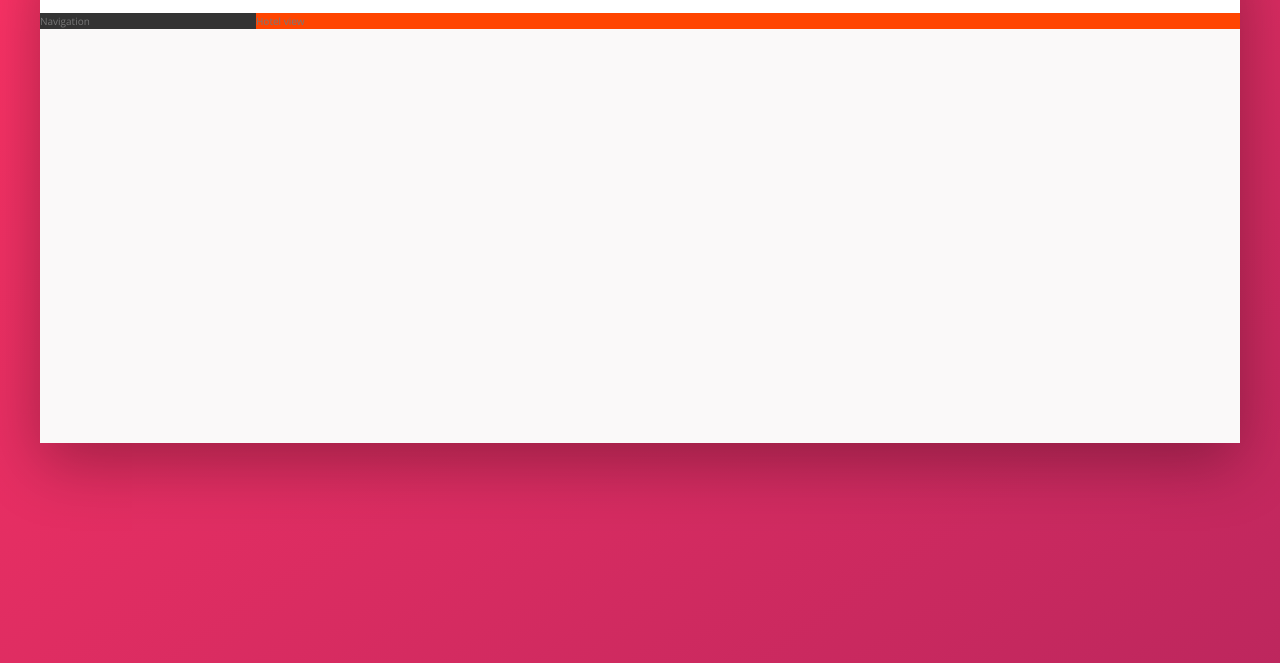
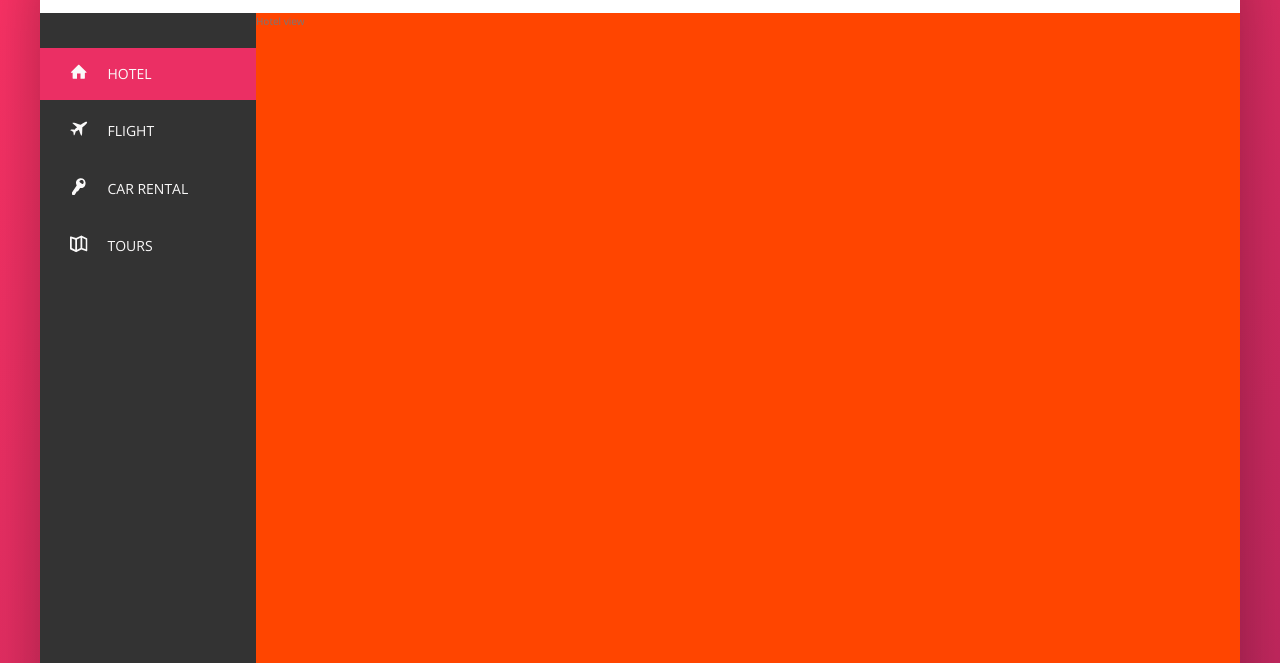
Before and after one commit to rachidbend/Trillo-project, a website: page index.html in a window 1280 px wide. Shown: the part 137-800 px from the top of the page. Drawn offline with nearby package versions, Linux system fonts and the light colour scheme.

Commit message:
side navigation done

```diff
--- a/index.html
+++ b/index.html
@@ -42,13 +42,52 @@
                         <img src="img/user.jpg" alt="User photo" class="user-nav__user-photo">
                         <span class="user-nav__user-name">Jonas</span>
                     </div>
+                </nav>
+            </header>
 
-                </nav>
-
-            </header>
             <div class="content">
                 <nav class="sidebar">
-                    Navigation
+                    <ul class="side-nav">
+                        <li class="side-nav__item side-nav__item--active">
+                            <a href="#" class="side-nav__link">
+                                <svg class="side-nav__icon">
+                                    <use xlink:href="img/sprite.svg#icon-home"></use>
+                                </svg>
+                                <span>Hotel</span>
+                            </a>
+                        </li>
+
+                        <li class="side-nav__item">
+                            <a href="#" class="side-nav__link">
+                                <svg class="side-nav__icon">
+                                    <use xlink:href="img/sprite.svg#icon-aircraft"></use>
+                                </svg>
+                                <span>Flight</span>
+                            </a>
+                        </li>
+
+                        <li class="side-nav__item">
+                            <a href="#" class="side-nav__link">
+                                <svg class="side-nav__icon">
+                                    <use xlink:href="img/sprite.svg#icon-key"></use>
+                                </svg>
+                                <span>Car rental</span>
+                            </a>
+                        </li>
+
+                        <li class="side-nav__item">
+                            <a href="#" class="side-nav__link">
+                                <svg class="side-nav__icon">
+                                    <use xlink:href="img/sprite.svg#icon-map"></use>
+                                </svg>
+                                <span>Tours</span>
+                            </a>
+                        </li>
+                    </ul>
+
+                    <div class="legal">
+                        &copy; 2017 by trillo. all rights reserved
+                    </div>
                 </nav>
                 <main class="hotel-view">
                     Hotel view
--- a/sass/_components.scss
+++ b/sass/_components.scss
@@ -124,3 +124,80 @@
     }
 
 }
+
+
+ ////////////////////////////////////////////////////
+ // SIDE NAVIGATION
+
+ .side-nav {
+    font-size: 1.4rem;
+    list-style-type: none;
+    margin-top: 3.5rem;
+
+     &__item {
+        position: relative;
+
+
+        &:not(:last-child) {
+            margin-bottom: .5rem;
+        }
+     }
+
+     &__item::before {
+         content: "";
+         position: absolute;
+         top: 0;
+         left: 0;
+         height: 100%;
+         width: 3px;
+         background-color: var(--color-primary);
+         transform: scaleY(0);
+         transition: transform .2s,
+                    width .4s cubic-bezier(1,0,0,1) .2s,
+                    background-color .1s;
+     }
+
+     &__item:hover::before,
+     &__item--active::before {
+         transform: scaleY(1);
+         width: 100%;
+     }
+
+     &__item:active::before {
+         background-color: var(--color-primary-light);
+     }
+
+     &__link:link,
+     &__link:visited {
+        color: var(--color-grey-light-1);
+        text-decoration: none;
+        text-transform: uppercase;
+        display: block;
+        padding: 1.5rem 3rem;
+        position: relative;
+        z-index: 10;
+
+        display: flex;
+        align-content: center;
+
+     }
+
+     &__icon {
+        width: 1.75rem;
+        height: 1.75rem;
+        margin-right: 2rem;
+        fill: currentColor;
+     }
+ }
+
+
+  ////////////////////////////////////////////////////
+ // LEGAL TEXT
+
+ .legal {
+     font-size: 1.2rem;
+     color: var(--color-grey-light-4);
+     text-align: center;
+     padding: 2.5rem;
+
+ }
--- a/sass/_layout.scss
+++ b/sass/_layout.scss
@@ -26,10 +26,15 @@
     background-color: var(--color-grey-dark-1);
 
     flex: 0 0 18%;
+
+    display: flex;
+    flex-direction: column;
+    justify-content: space-between;
 }
 
 .hotel-view {
     background-color: #fff;
     background-color: orangered;
     flex: 1;
+    height: 80rem;
 }
```
Also changed, not shown: css/main.css, 1 other file.
